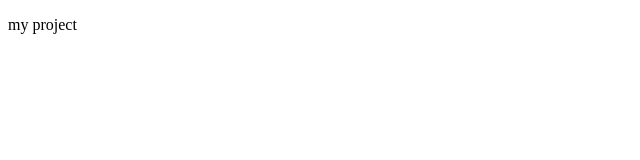
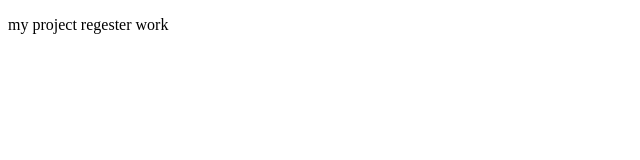
Before and after one commit to Nadeen-Badr/E-commerce-angular, an Angular app: page / in a window 1280 px wide. Shown: the top 160 px of the page, without its empty margins (0-640 px from the left). Built offline with nearby package versions, Linux system fonts and the light colour scheme.

Commit message:
getting the register working

```diff
--- a/src/app/app.component.html
+++ b/src/app/app.component.html
@@ -1,4 +1,4 @@
-<p>my project</p>
+<p>my project regester work</p>
 
 
 <!-- This is where routed components will be displayed -->
```
